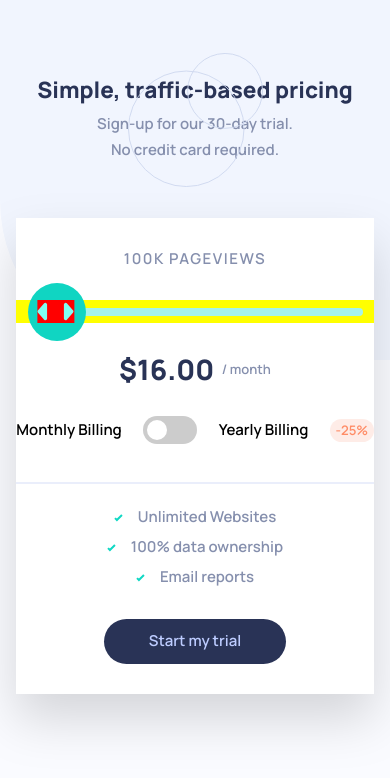
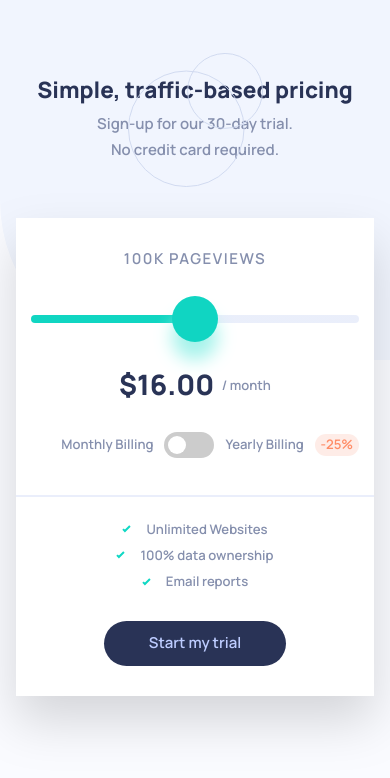
Before and after one commit to koyaboy/interactive-pricing-component-FM, a React (Vite) app: page / in a window 390 px wide. Shown: the top 778 px of the page. Built offline with nearby package versions, Linux system fonts and the light colour scheme.

Commit message:
Mobile-Design-Layout-Complete

```diff
--- a/src/App.jsx
+++ b/src/App.jsx
@@ -4,11 +4,14 @@ import iconCheck from "./assets/images/icon-check.svg"
 import iconSlider from "./assets/images/icon-slider.svg"
 
 function App() {
-  const [sliderValue, setSliderValue] = useState(0)
+  const [sliderValue, setSliderValue] = useState(50)
 
-  const thumbWidth = 58; // Adjust this value based on your thumb width
-  // const iconOffset = `${(-thumbWidth / 2 + (sliderValue - 1) * 100 / 99)}%`;
-  // const iconLeft = `${((sliderValue - 1) / (100 - 1)) * 100}`;
+  const calculateSliderGradient = () => {
+    const percentage = (sliderValue / 100) * 100;
+    return `linear-gradient(to right, hsl(174, 86%, 45%) ${percentage}%, hsl(224, 65%, 95%) 0% , hsl(224, 65%, 95%) 100%)`;
+  };
+
+  const sliderGradient = calculateSliderGradient();
 
   return (
     <>
@@ -23,52 +26,38 @@ function App() {
 
         <div className="flex justify-center">
           <div className="relative -top-44 bg-white flex flex-col items-center w-11/12 py-8 drop-shadow-2xl">
-            <div className="text-grayish-blue tracking-widest mb-8">100K PAGEVIEWS</div>
+            <div className="text-grayish-blue tracking-widest mb-12">100K PAGEVIEWS</div>
 
-            {/* <div className="relative  flex flex-col justify-center items-center w-full mb-8 px-3 bg-yellow"> */}
-
-            {/* <div className="relative w-full mb-8 flex justify-center">
+            <div className=" relative w-11/12 mb-12 flex justify-center ">
               <input
                 type="range"
-                className="range-slider"
-                min="1"
+                min="0"
                 max="100"
+                step="25"
                 value={sliderValue}
                 onChange={(e) => setSliderValue(e.target.value)}
+                className="range-slider"
+                style={{ background: sliderGradient }}
               />
 
-              <div className={`absolute w-fit -top-2 right-0.5  bg-red`}
-                style={{ left: `${iconLeft} `, }}
-              >
-                <img
-                  src={iconSlider}
-                  alt="icon-slider"
-                  className="w-10 h-6  "
-                />
-              </div>
-            </div> */}
+              {/* <img
+                src={iconSlider}
+                alt="icon-slider"
+                className="absolute -top-0.5 -translate-x-1/2"
+                style={{
+                  left: `${sliderValue}%`,
+                  transform: `translate(${sliderValue === 0 ? '50%' :
+                    sliderValue === 25 ? '0%' :
+                      sliderValue === 50 ? '-50%' :
+                        sliderValue === 75 ? '-100%' :
+                          sliderValue === 100 ? '-150%' :
+                            '0' // Default value if none of the conditions are met
+                    })`,
+                }}
 
-            <div className="relative w-full mb-8 px-3 bg-yellow">
-              <input
-                type="range"
-                className="range-slider"
-                min="0"
-                max="100"
-                value={sliderValue}
-                onChange={(e) => setSliderValue(e.target.value)}
-              />
-
-
-              <div
-                className="absolute top-0 transform translate-x-1/4 bg-red"
-
-              >
-                <img src={iconSlider} alt="icon-slider" className="w-10 h-6" style={{ transform: `translateX(${((sliderValue - 1) / (100 - 1)) * 100}%)` }} />
-              </div>
+              /> */}
 
             </div>
-
-
 
 
             <div className="flex items-center mb-8">
@@ -76,12 +65,12 @@ function App() {
               <span className="text-sm text-grayish-blue">/ month</span>
             </div>
 
-            <div className=" relative flex justify-between items-center w-full mb-10">
-              <div>Monthly Billing</div>
+            <div className=" relative flex justify-between items-center w-full mb-10 pl-12 pr-4">
+              <div className="text-sm text-grayish-blue">Monthly Billing</div>
               <label className="switch">
                 <input type="checkbox" /><span className="slider round"></span>
               </label>
-              <div>Yearly Billing</div>
+              <div className="text-grayish-blue text-sm">Yearly Billing</div>
               <div className="bg-light-grayish-red text-light-red rounded-full px-1.5 py-0.5 text-sm">-25%</div>
             </div>
 
@@ -90,15 +79,15 @@ function App() {
             <div className="flex flex-col items-center mt-6">
               <div className="flex items-center gap-4 mb-2">
                 <img src={iconCheck} alt="icon-check" />
-                <div className="text-grayish-blue">Unlimited Websites</div>
+                <div className="text-grayish-blue text-sm">Unlimited Websites</div>
               </div>
               <div className="flex items-center gap-4 mb-2">
                 <img src={iconCheck} alt="icon-check" />
-                <div className="text-grayish-blue">100% data ownership</div>
+                <div className="text-grayish-blue text-sm">100% data ownership</div>
               </div>
               <div className="flex items-center gap-4 mb-8">
                 <img src={iconCheck} alt="icon-check" />
-                <div className="text-grayish-blue">Email reports</div>
+                <div className="text-grayish-blue text-sm">Email reports</div>
               </div>
               <button className="text-pale-blue bg-dark-desaturated-blue px-12 py-3 rounded-full">Start my trial</button>
             </div>
@@ -106,10 +95,7 @@ function App() {
 
           </div>
         </div >
-
-
-
-      </div >
+      </div>
     </>
   )
 }
--- a/src/index.css
+++ b/src/index.css
@@ -14,29 +14,40 @@
 .range-slider {
   -webkit-appearance: none;
   appearance: none;
-  /* width: 80%; */
   width: 100%;
   height: 8px;
-  background: hsl(174, 77%, 80%);
   outline: none;
   border-radius: 4px;
+  position: relative;
+  transition: background-color 2s ease;
+
 }
+
+/* .range-slider::after {
+  content: url("./assets/images/icon-slider.svg");
+  position: absolute;
+  top: -6px;
+  left: 100%;
+  transform: translate(-150%);
+} */
 
 .range-slider::-webkit-slider-thumb {
   -webkit-appearance: none;
   appearance: none;
-  width: 58px;
-  height: 58px;
+  width: 46px;
+  height: 46px;
   background-color: hsl(174, 86%, 45%);
   border-radius: 50%;
   cursor: pointer;
+  box-shadow: 0px 18px 18px hsl(174, 77%, 80%);
+  transition: box-shadow 2s ease;
 }
 
 .switch {
   position: relative;
   display: inline-block;
-  width: 54px;
-  height: 28px;
+  width: 50px;
+  height: 26px;
 }
 
 .switch input {
@@ -60,8 +71,8 @@
 .slider:before {
   position: absolute;
   content: "";
-  height: 20px;
-  width: 20px;
+  height: 18px;
+  width: 18px;
   left: 4px;
   bottom: 4px;
   background-color: white;
```
